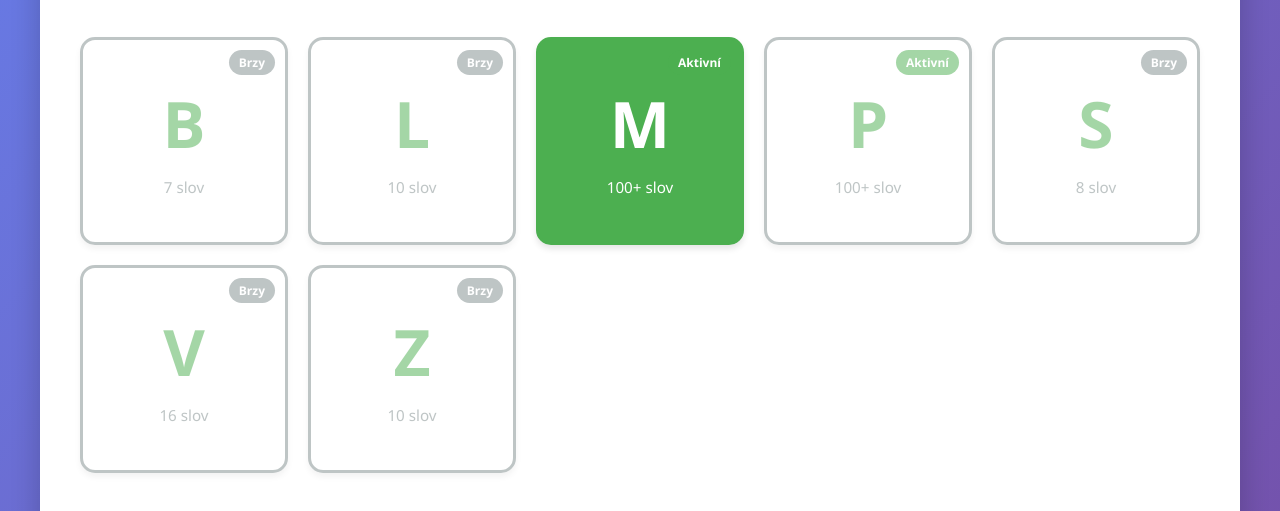
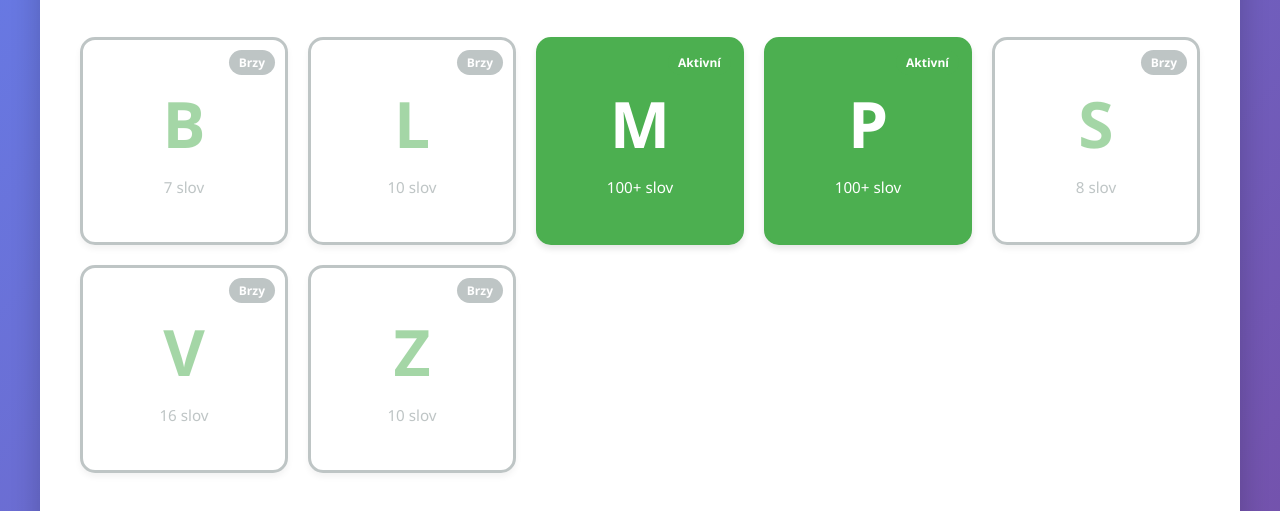
Before and after one commit to pavicz/vyuka, a plain HTML site: page cestina/vyjmenovana-slova.html in a window 1280 px wide. Shown: the part 266-777 px from the top of the page. Drawn offline with Linux system fonts and the light colour scheme.

Commit message:
Update vyjmenovana-slova.html

```diff
--- a/cestina/vyjmenovana-slova.html
+++ b/cestina/vyjmenovana-slova.html
@@ -269,7 +269,7 @@
                     <div class="letter-count">100+ slov</div>
                 </a>
 
-                <a href="vyjmenovana-slova-p.html" class="letter-card coming-soon">
+                <a href="vyjmenovana-slova-p.html" class="letter-card active">
                     <span class="status-badge">Aktivní</span>
                     <div class="letter-big">P</div>
                     <div class="letter-count">100+ slov</div>
```
